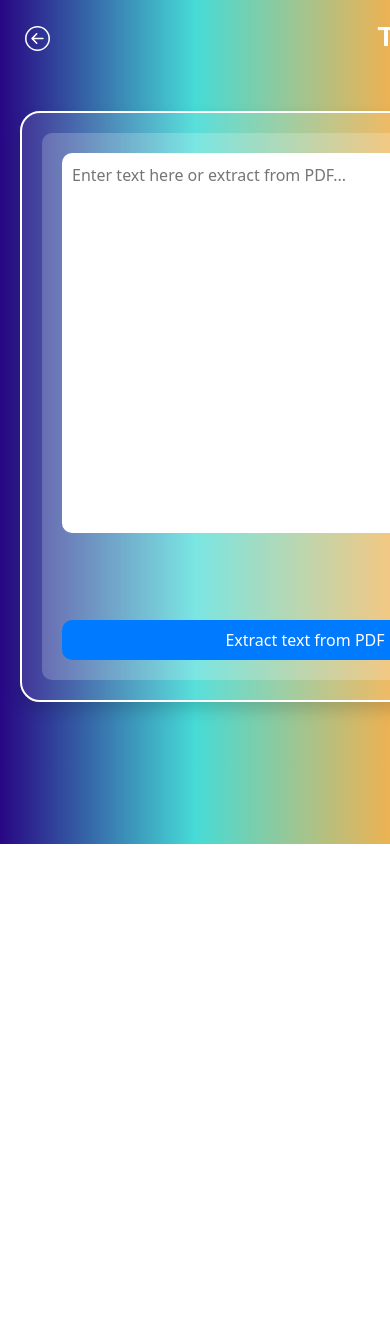
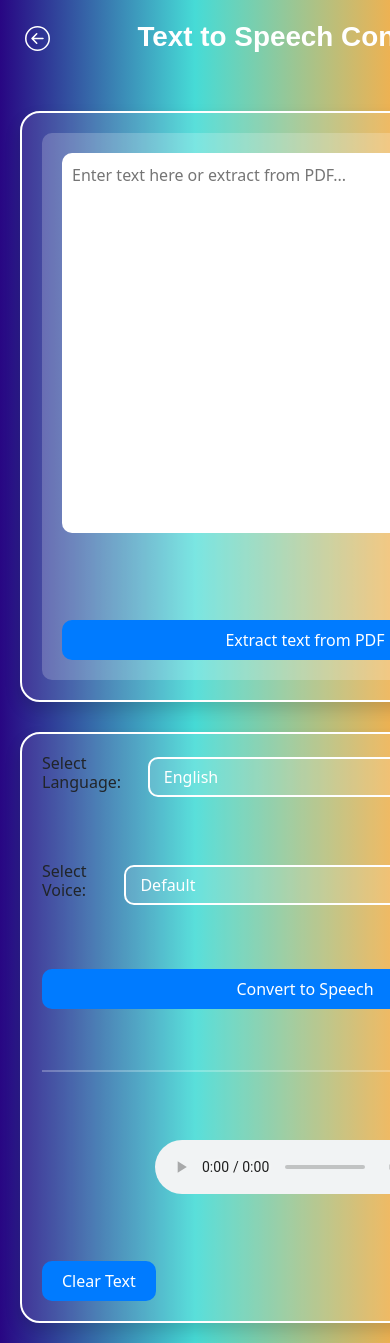
Before and after one commit to blainesilva16/text-to-speech-py, a Flask app: page / in a window 390 px wide; the page is wider, and only the part inside the window is pictured. Before the commit the page ends 844 px from the top of that part, so only its background shows below. Run offline with Flask 3, Linux system fonts and the light colour scheme; some libraries are stand-ins or nearby versions; some web fonts are replaced.

Commit message:
Adjust responsiveness

```diff
--- a/static/style.css
+++ b/static/style.css
@@ -109,3 +109,15 @@
     align-items:center;
     /* display: none; Initially hidden  */
 }
+
+@media (max-width:900px) {
+    .divider {
+        display:flex;
+        flex-direction:column;
+        gap:30px;
+        align-items: center;
+    }
+    .input-container {
+        width: 570px;
+    }
+}
```
